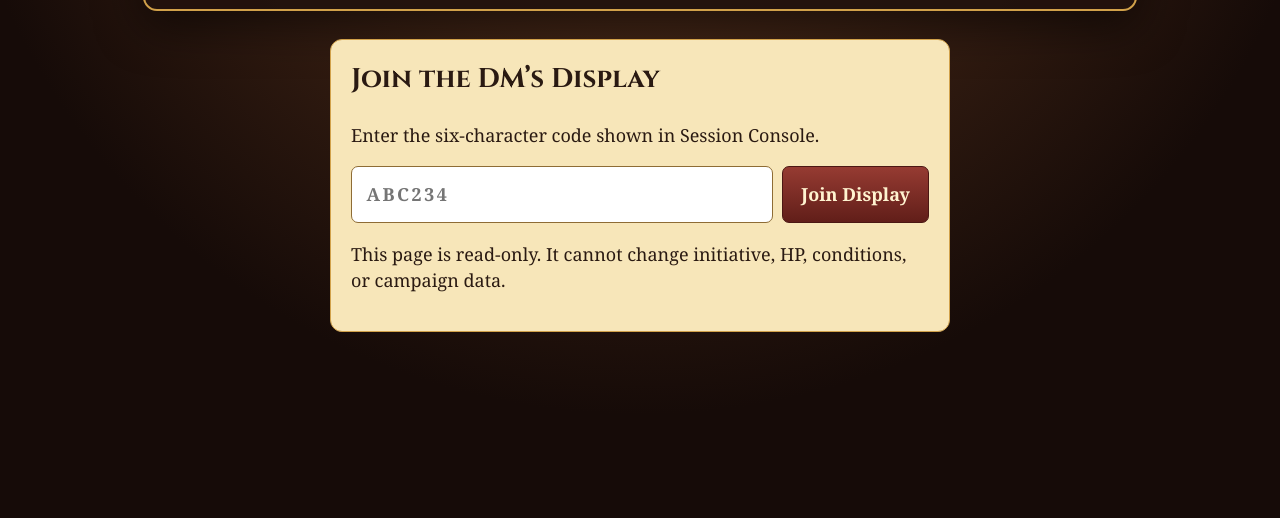
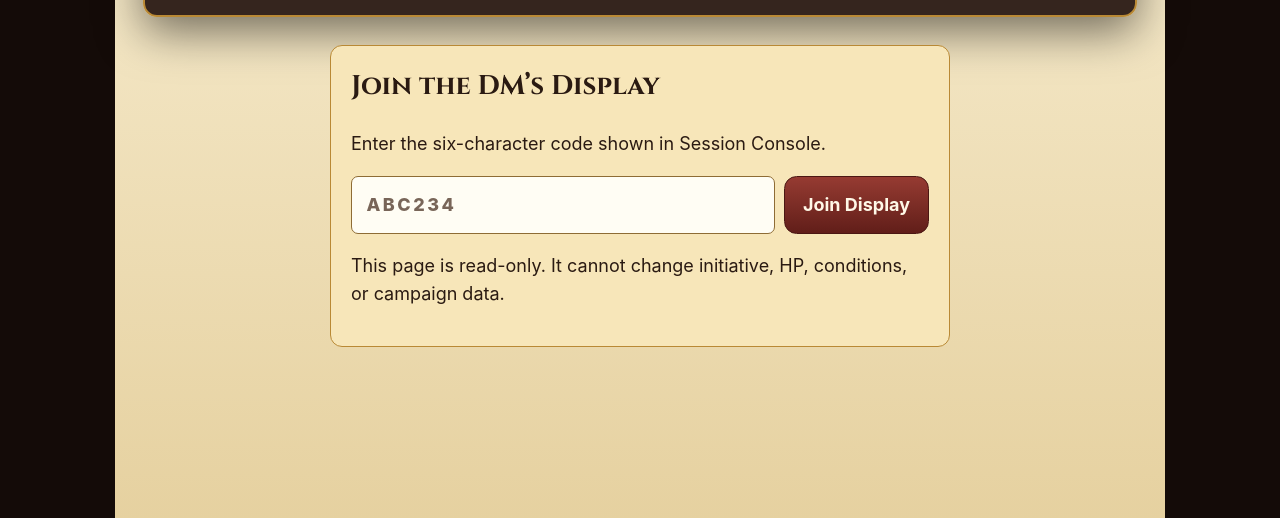
Before and after one commit to cbw29512/monstercardforge, a website: page player-display.html in a window 1280 px wide. Shown: the part 282-800 px from the top of the page. Drawn offline with Linux system fonts and the light colour scheme; a web font is replaced by a local one.

Commit message:
Apply canonical design system to Player Display

```diff
--- a/player-display.html
+++ b/player-display.html
@@ -7,6 +7,7 @@
   <title>Player Display | DM Forge</title>
   <meta name="description" content="A read-only phone and tablet initiative display for DM Forge sessions.">
   <link rel="stylesheet" href="player-display.css">
+  <link rel="stylesheet" href="shared/design-system.css" data-dmforge-design-system="1.0.0">
   <script src="https://cdn.jsdelivr.net/npm/peerjs@1.5.5/dist/peerjs.min.js"></script>
 </head>
 <body>
```
